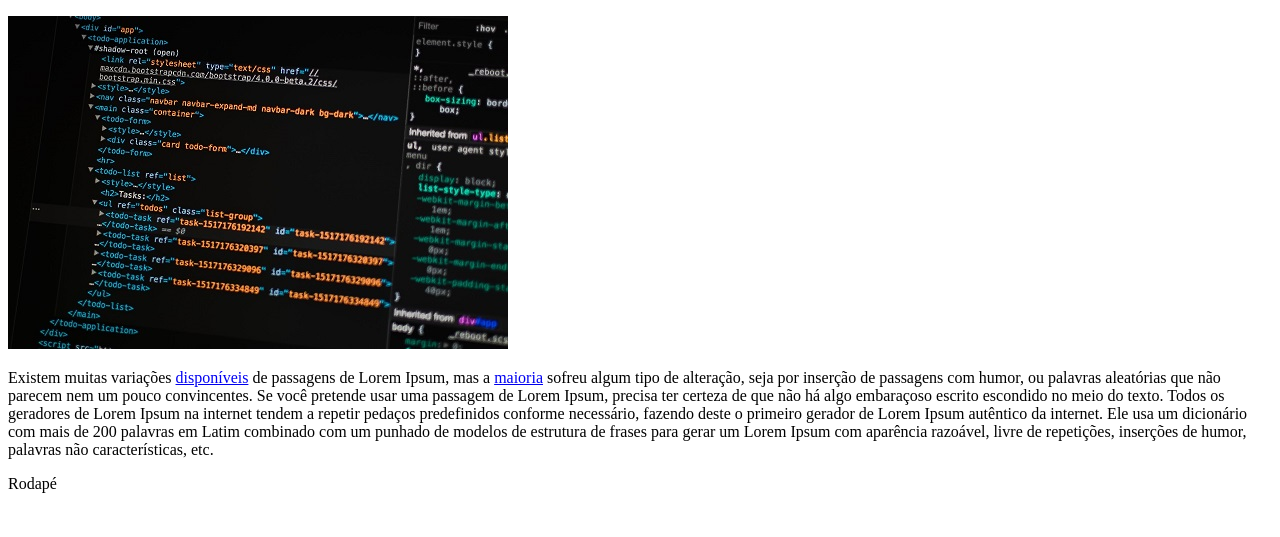
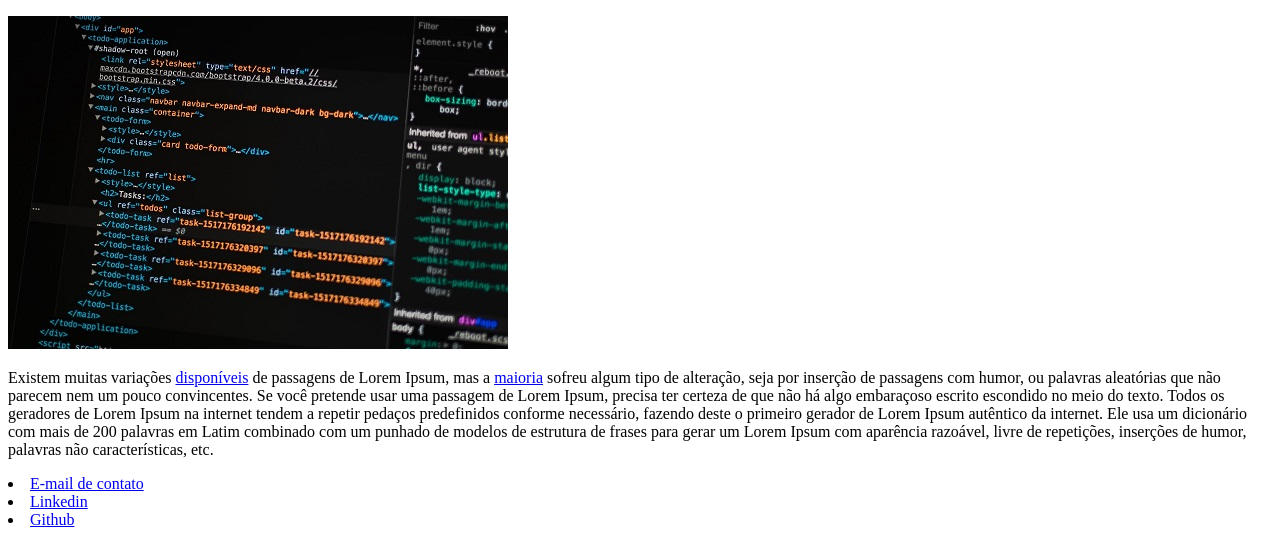
Before and after one commit to TadeuLucas/HTML5, a plain HTML site: page index.html in a window 1280 px wide. Shown: the part 296-833 px from the top of the page. Before the commit the page ends 800 px from the top, so only its background shows below. Drawn offline with Linux system fonts and the light colour scheme.

Commit message:
Inserindo lista de contatos no rodapé

```diff
--- a/index.html
+++ b/index.html
@@ -32,7 +32,17 @@
                 palavras não características, etc.</p>
         </article>
     </section>
-    <footer>Rodapé</footer>
+    <footer>
+        <li>
+        <a href="mailto:tadeulucas@hotmail.com">E-mail de contato</a>
+        </li>
+        <li>
+            <a href="https://www.linkedin.com/in/tadeu-lucas/" target="_blank"> Linkedin </a>
+        </li>
+        <li>
+            <a href="https://github.com/TadeuLucas" target="_blank"> Github</a>
+        </li>
+    </footer>
 </body>
 
 </html>
```
